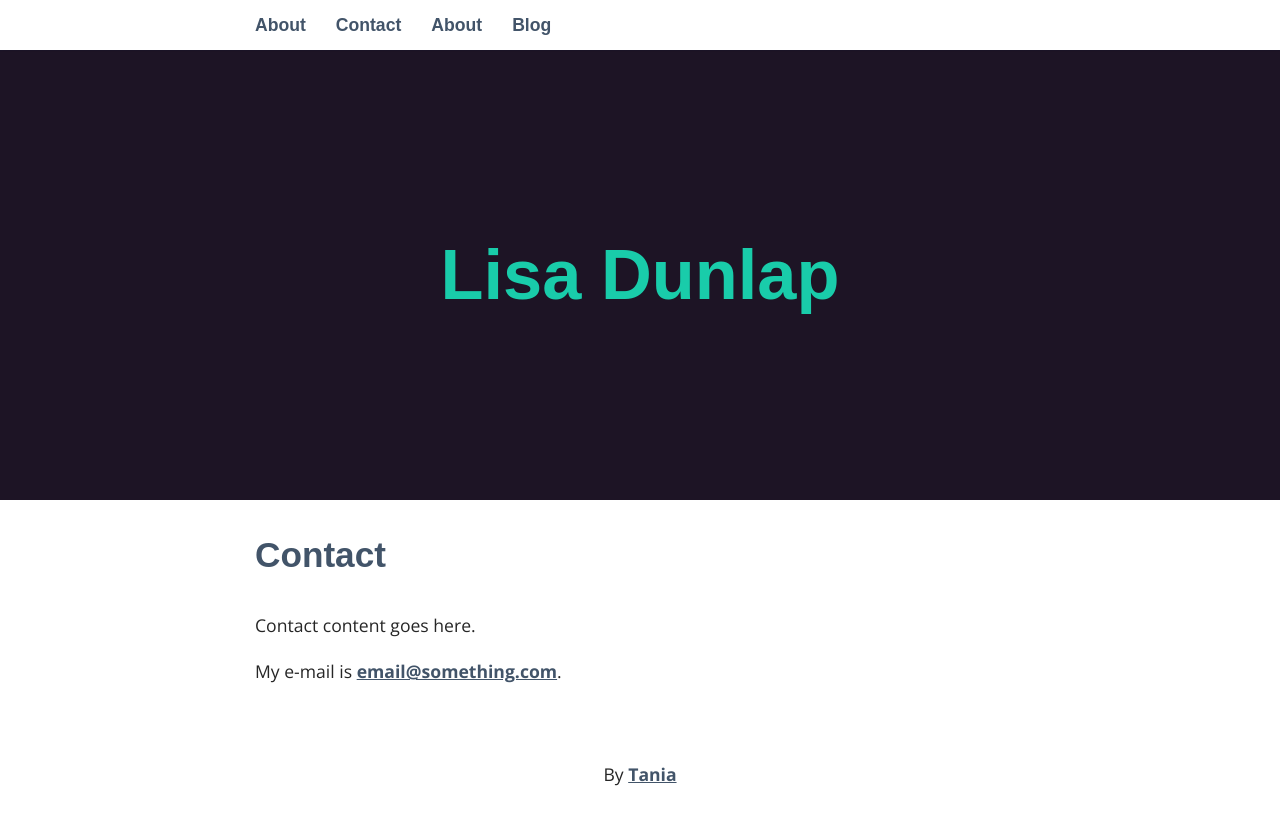
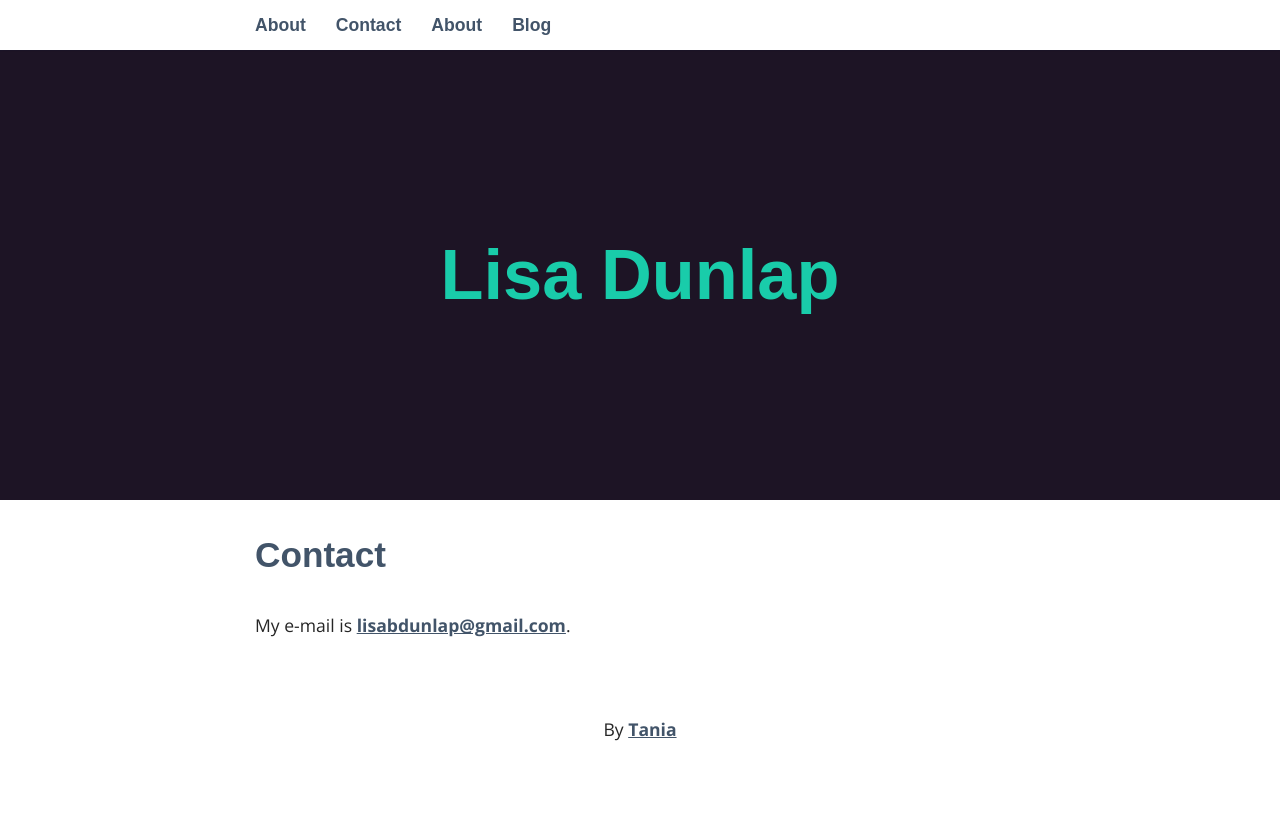
Before and after one commit to lisadunlap/lisadunlap.github.io, a Jekyll site: the page built from _pages/02_contact.md, in a window 1280 px wide. Shown: the top 825 px of the page. Built offline with Jekyll 4.4.1, drawn with Linux system fonts in a browser that asks for light colours; some web fonts are replaced.

Commit message:
fixed contact

```diff
--- a/_pages/02_contact.md
+++ b/_pages/02_contact.md
@@ -4,6 +4,4 @@ title: Contact
 permalink: /contact/
 ---
 
-Contact content goes here.
-
-My e-mail is [email@something.com](mailto:email@something.com).
+My e-mail is [lisabdunlap@gmail.com](mailto:email@something.com).
```
Also changed, not shown: _includes/head.html (line endings or trailing spaces), _includes/header.html (line endings or trailing spaces).
